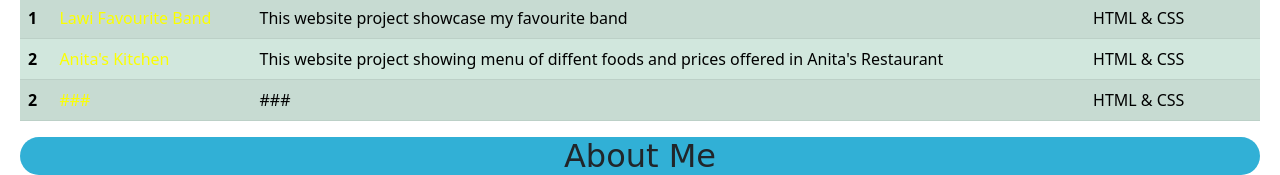
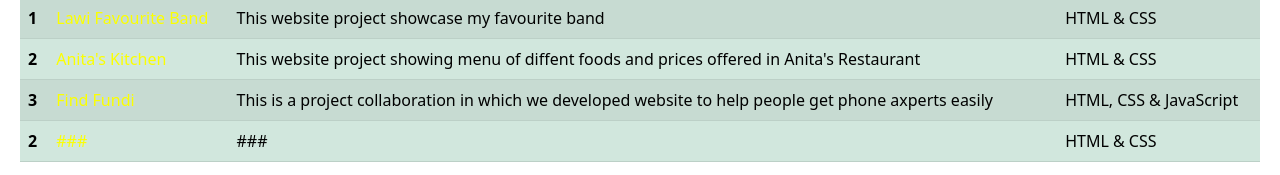
Before and after one commit to LawiOtieno/sample_portfolio, a plain HTML site: page index.html in a window 1280 px wide. Shown: the part 591-766 px from the top of the page. Drawn offline with nearby package versions, Linux system fonts and the light colour scheme; a web font is replaced by a local one.

Commit message:
added Find Fundi in list of my projects

```diff
--- a/index.html
+++ b/index.html
@@ -76,6 +76,12 @@
                     <td>HTML & CSS</td>
                   </tr>
                   <tr>
+                    <th scope="row">3</th>
+                    <td><a href="https://github.com/JAMAL-MOHAMED-JALDESA-2893/Find-Fundi">Find Fundi</a></td>
+                    <td>This is a project collaboration in which we developed website to help people get phone axperts easily</td>
+                    <td>HTML, CSS & JavaScript</td>
+                  </tr>
+                  <tr>
                     <th scope="row">2</th>
                     <td><a href="###">###</a></td>
                     <td>###</td>
```
